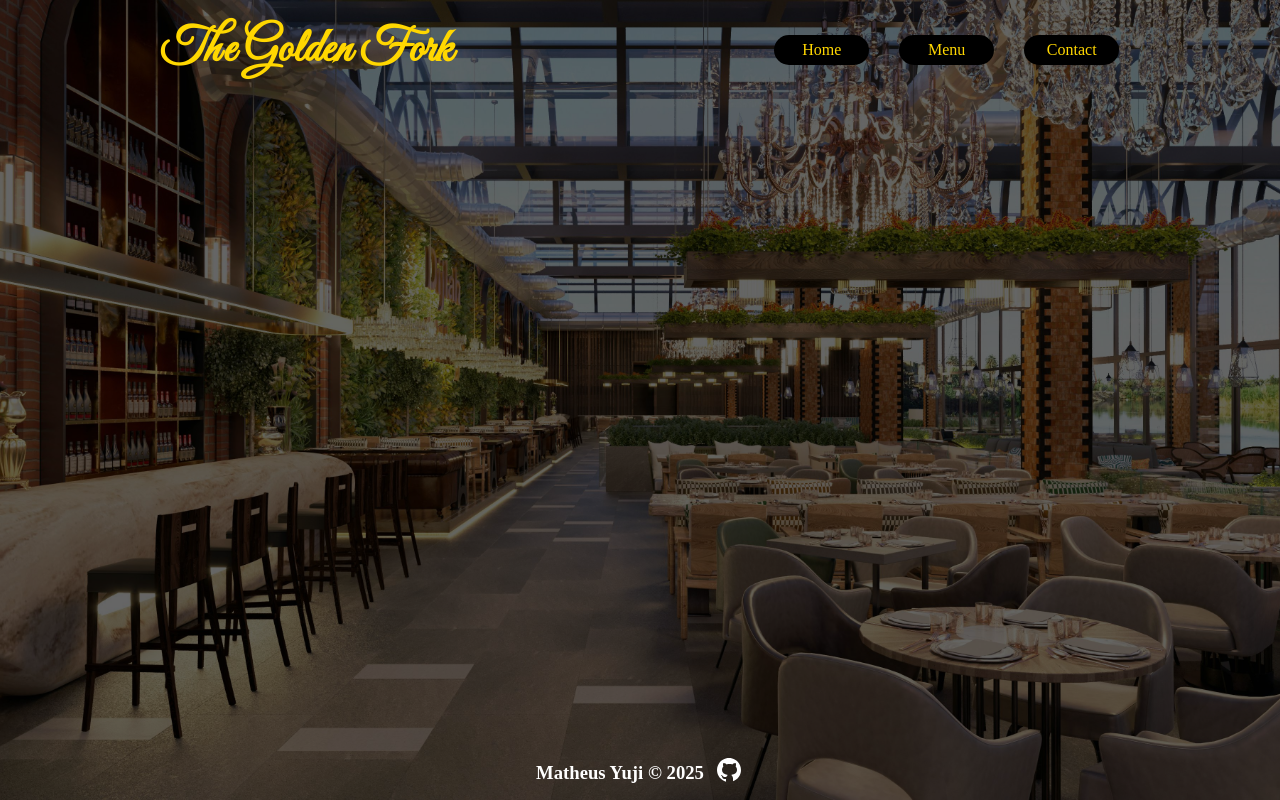
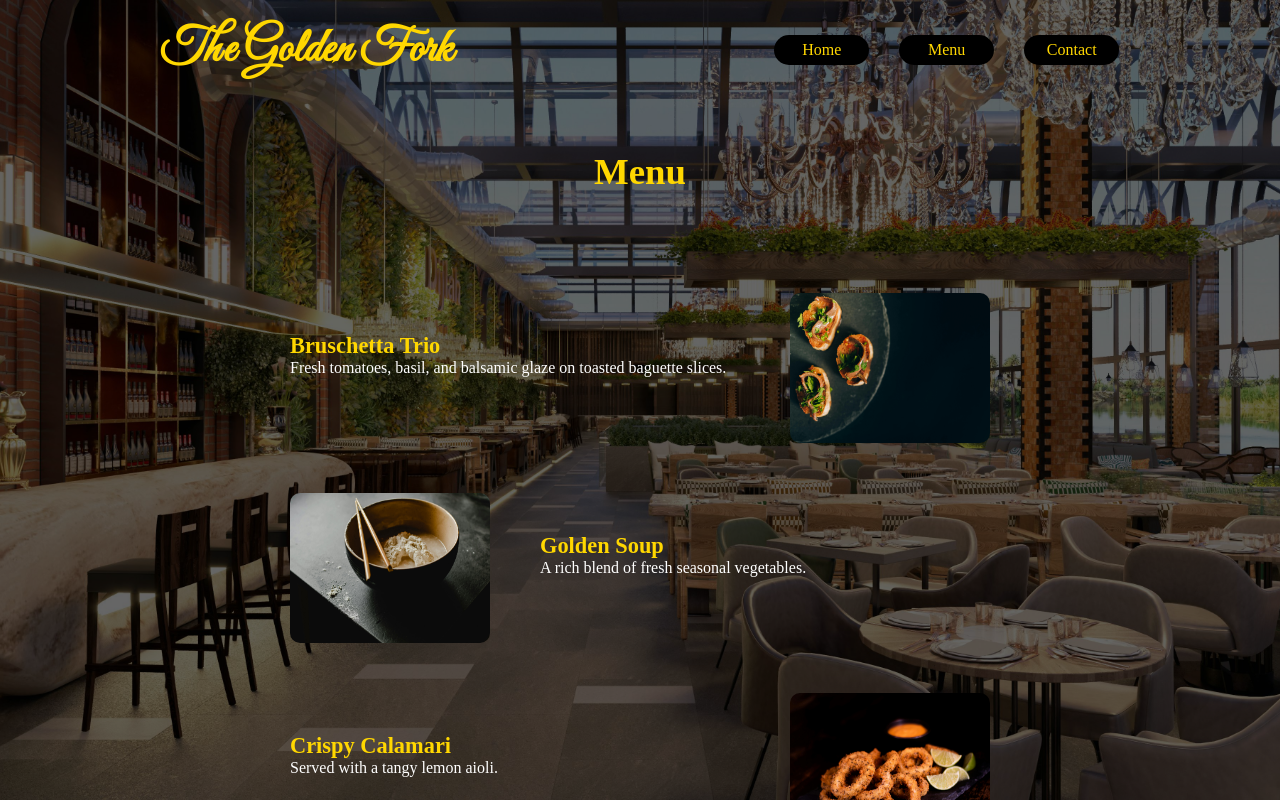
Before and after one commit to matheusyuji/front-end, a website built with webpack: page restaurant-page/src/template.html in a window 1280 px wide. Both pictures are taken after a click on the button "Menu". Shown: the top 800 px of the page. Built offline with nearby package versions, Linux system fonts and the light colour scheme; a web font is replaced by a local one.

Commit message:
[feat]: possible to move between modules using the buttons

```diff
--- a/restaurant-page/src/index.js
+++ b/restaurant-page/src/index.js
@@ -3,6 +3,46 @@ import { home } from "./modules/home.js";
 import { menu } from "./modules/menu.js";
 import { contact } from "./modules/contact.js";
 
-//home.render();
-//menu.render();
-//contact.render();
+const webSite = {
+  pages: {
+    home: home,
+    menu: menu,
+    contact: contact
+  },
+
+  currentPage: "home",
+
+  init: function() {
+    this.cacheDom();
+    this.bindEvents();
+    this.render();
+ },
+
+  cacheDom: function() {
+    this.buttons = document.querySelectorAll(".btn-header");
+    this.content = document.querySelector("#content");
+  },
+
+  bindEvents: function() {
+    this.buttons.forEach(button => {
+       button.addEventListener("click", (event) => this.handlePageChange(event));
+    });
+  },
+
+  handlePageChange: function(event) {
+    const page = event.target.dataset.page;
+    if (this.currentPage !== page) {
+       this.pages[page].render();
+       this.currentPage = page;
+    }
+  },
+
+  render: function() {
+    this.pages[this.currentPage].render();
+  }
+};
+
+
+document.addEventListener("DOMContentLoaded", () => {
+  webSite.init();
+});
--- a/restaurant-page/src/template.html
+++ b/restaurant-page/src/template.html
@@ -10,9 +10,9 @@
     <h1 class="logo">The Golden Fork</h1>
     <nav>
       <ul>
-        <li><button class="btn-header">Home</button></li>
-        <li><button class="btn-header">Menu</button></li>
-        <li><button class="btn-header">Contact</button></li>
+        <li><button class="btn-header" data-page="home">Home</button></li>
+        <li><button class="btn-header" data-page="menu">Menu</button></li>
+        <li><button class="btn-header" data-page="contact">Contact</button></li>
       </ul>
     </nav>
   </header>
```
